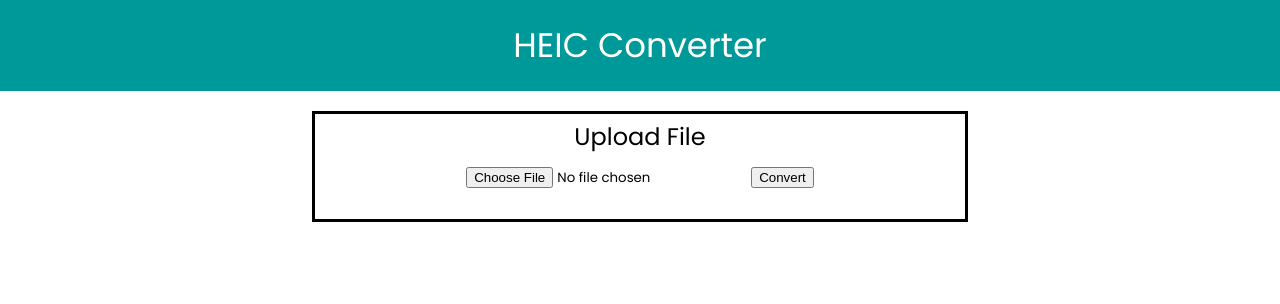
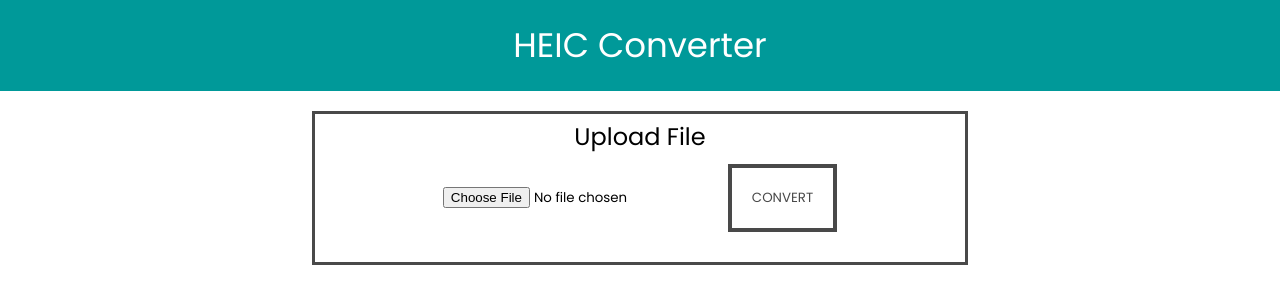
Before and after one commit to bensonbenson/heic-converter, a React (Create React App) app: page / in a window 1280 px wide. Shown: the top 304 px of the page. Built offline with nearby package versions, Linux system fonts and the light colour scheme.

Commit message:
update packages, button css, prevent button submission when there's no upload

```diff
--- a/src/App.css
+++ b/src/App.css
@@ -25,7 +25,7 @@ body {
   margin: auto;
   width: 50%;
   height: 25%;
-  border: 3px solid black;
+  border: 3px solid #494949;
 }
 
 .box-header {
@@ -59,3 +59,22 @@ body {
 .dont-show-error {
   visibility: hidden;
 }
+
+.submit-button {
+  color: #494949;
+  text-transform: uppercase;
+  text-decoration: none;
+  background: #ffffff;
+  padding: 20px;
+  border: 4px solid #494949;
+  display: inline-block;
+  transition: all 0.4s ease 0s;
+  font-family: 'Poppins', sans-serif;
+}
+
+.submit-button:hover {
+  color: #ffffff;
+  background: #f6b93b;
+  border-color: #f6b93b;
+  transition: all 0.4s ease 0s;
+}
--- a/src/App.js
+++ b/src/App.js
@@ -7,7 +7,7 @@ class App extends React.Component {
   constructor(props) {
     super(props);
     this.state = {
-      uploadedBlob: {},
+      uploadedBlob: '',
       isLoading: false, // Display loader when converting
       isFileTypeError: false
     }
@@ -59,12 +59,19 @@ class App extends React.Component {
     this.setState({ uploadedBlob: event.target.files });
   }
 
+  // Submit button
   convertHandler = () => {
+    const uploadedBlob = this.state.uploadedBlob;
+    // Don't submit if there's no file
+    if (!this.state.uploadedBlob) {
+      window.alert("Please select a HEIC file.")
+      return;
+    }
+
     // Loader
     this.setState({ isLoading: true })
 
     // Convert file stream to blob and convert
-    const uploadedBlob = this.state.uploadedBlob;
     const blob = new Blob(uploadedBlob)
     this.convertFile(blob);
   }
@@ -81,7 +88,7 @@ class App extends React.Component {
         <div className="box">
           <div className="box-header">Upload File</div>
           <input id="upload" type="file" name="file" onChange={this.uploadHandler} className="upload" />
-          <button onClick={this.convertHandler}>Convert</button>
+          <button onClick={this.convertHandler} className="submit-button">Convert</button>
           <div className={loader}></div>
           <div className={fileError}>Error: wrong file type</div>
         </div>
```
Also changed, not shown: 1 other file (tests, documents, lock files or other folders).
